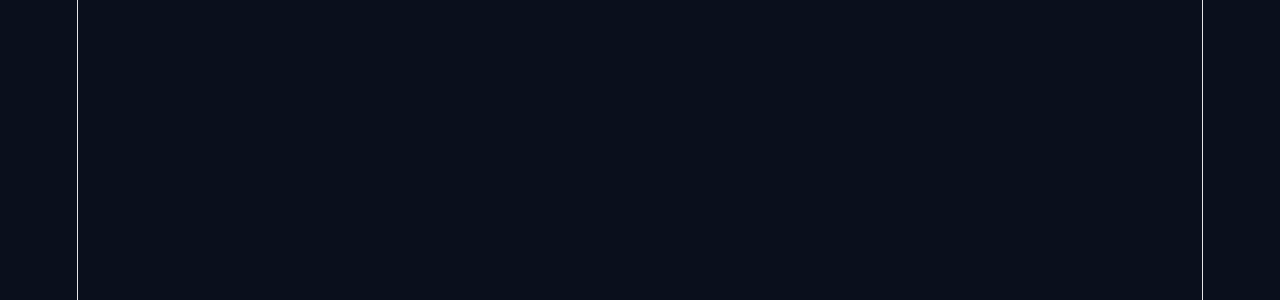
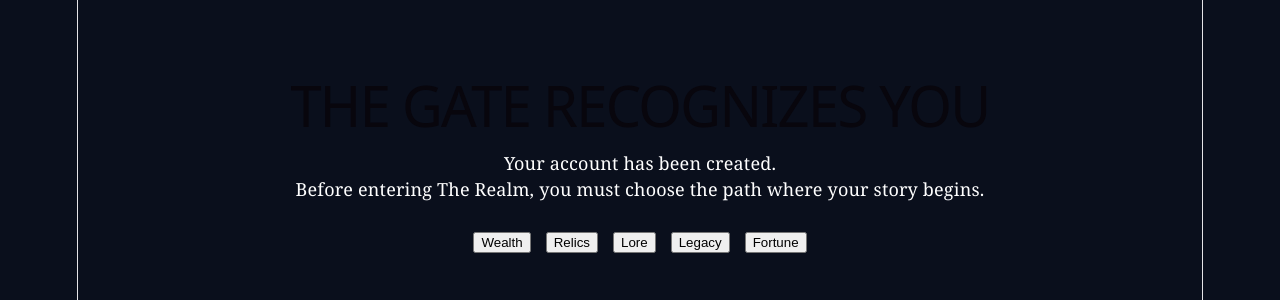
Before and after one commit to fperry64/the-realm, a React app in the folder web/: page /choose-destiny in a window 1280 px wide. Before the commit this address had no page. Shown: the top 300 px of the page. Built offline with nearby package versions, Linux system fonts and the light colour scheme; the HTML template or start-up script is replaced by a standard one.

Commit message:
Add Destiny Page

```diff
--- a/web/src/App.jsx
+++ b/web/src/App.jsx
@@ -2,6 +2,7 @@ import { BrowserRouter, Routes, Route } from 'react-router-dom'
 
 import Home from './pages/Home'
 import Register from './pages/Register'
+import ChooseDestiny from './pages/ChooseDestiny'
 
 function App() {
   return (
@@ -9,6 +10,7 @@ function App() {
       <Routes>
         <Route path="/" element={<Home />} />
         <Route path="/register" element={<Register />} />
+        <Route path="/choose-destiny" element={<ChooseDestiny />} />
       </Routes>
     </BrowserRouter>
   )
--- /dev/null
+++ b/web/src/ChooseDestiny.css
@@ -0,0 +1,12 @@
+.choose-destiny-page {
+  text-align: center;
+  padding: 60px 20px;
+}
+
+.destiny-buttons {
+  display: flex;
+  justify-content: center;
+  gap: 15px;
+  flex-wrap: wrap;
+  margin-top: 30px;
+}
--- /dev/null
+++ b/web/src/pages/ChooseDestiny.jsx
@@ -0,0 +1,27 @@
+import '../ChooseDestiny.css'
+
+function ChooseDestiny() {
+  return (
+    <div className="choose-destiny-page">
+      <h1>THE GATE RECOGNIZES YOU</h1>
+
+      <p>
+        Your account has been created.
+      </p>
+
+      <p>
+        Before entering The Realm, you must choose the path where your story begins.
+      </p>
+
+      <div className="destiny-buttons">
+        <button>Wealth</button>
+        <button>Relics</button>
+        <button>Lore</button>
+        <button>Legacy</button>
+        <button>Fortune</button>
+      </div>
+    </div>
+  )
+}
+
+export default ChooseDestiny
```
